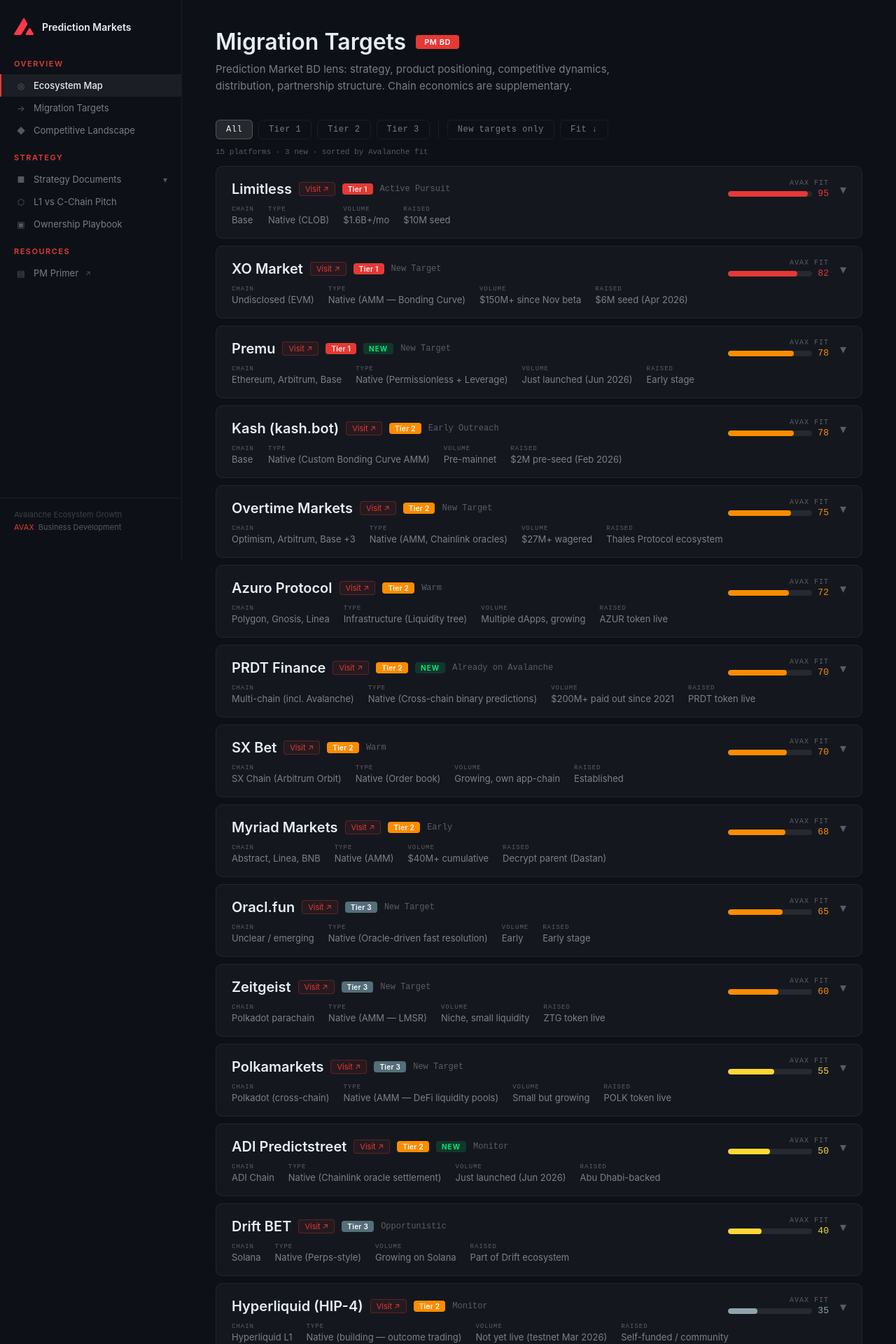
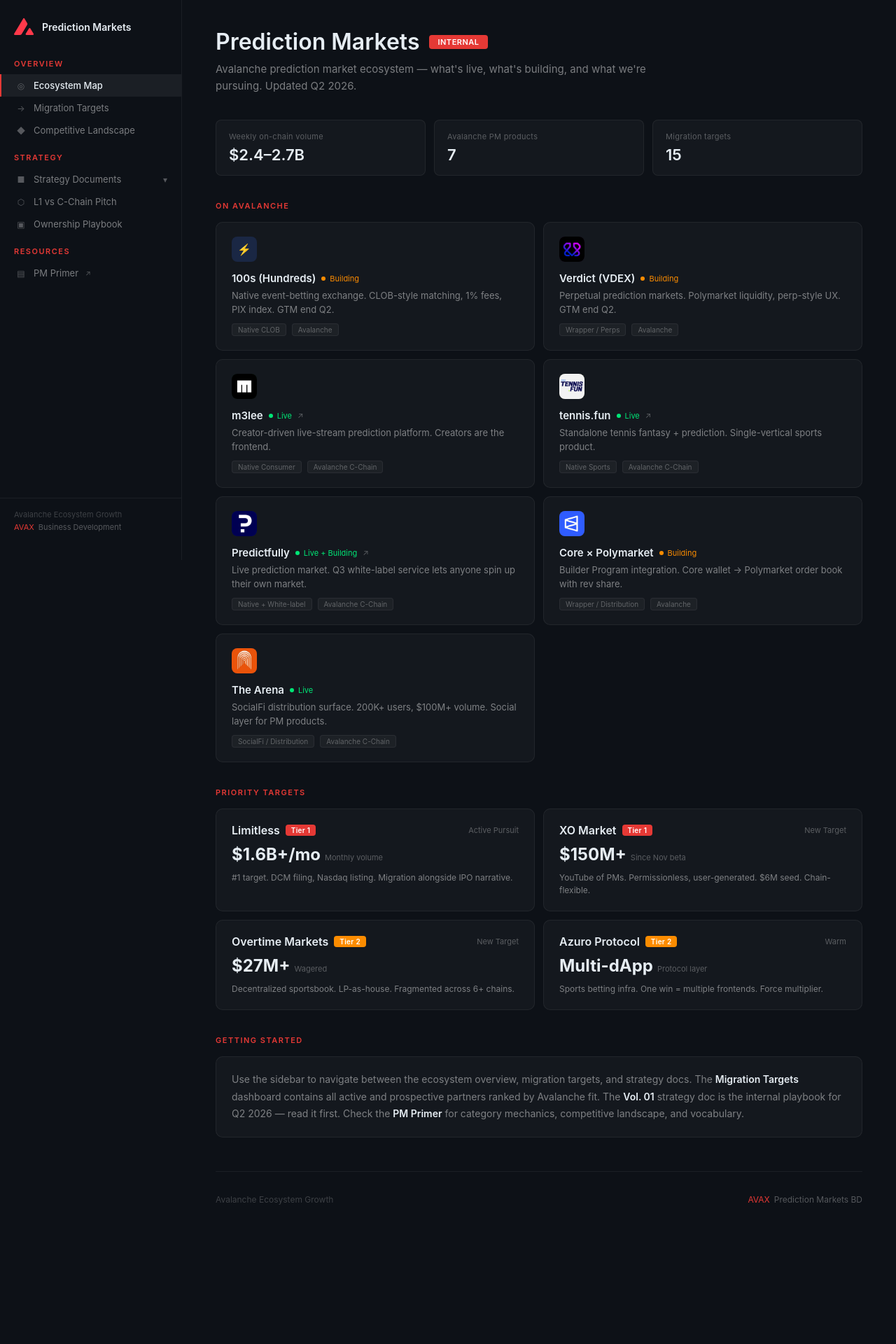
Before and after one commit to joeycannoliLABS/avax-prediction-markets, a Next.js app: page / in a window 1280 px wide. Shown: the top 1920 px of the page at 70% size. After the commit the page ends 1785 px from the top, so only its background shows below. Built offline with nearby package versions, Linux system fonts and the light colour scheme.

Commit message:
Update page.tsx

```diff
--- a/app/page.tsx
+++ b/app/page.tsx
@@ -1,217 +1,206 @@
 "use client";
 
-import { useState } from "react";
-import { migrationTargets } from "@/lib/data";
-import { PageHeader, SectionLabel, FitBar, TierBadge, NewBadge, Card } from "@/components/UI";
+import { ecosystemProducts, categoryStats } from "@/lib/data";
+import { StatCard, SectionLabel, Card, StatusDot, Tag } from "@/components/UI";
+import Link from "next/link";
 
-export default function TargetsPage() {
-  const [expandedIdx, setExpandedIdx] = useState<number | null>(null);
-  const [filter, setFilter] = useState("All");
-  const [showNewOnly, setShowNewOnly] = useState(false);
-  const [sortBy, setSortBy] = useState<"fit" | "alpha">("fit");
-
-  const filtered = migrationTargets
-    .filter((p) => filter === "All" || p.tier === filter)
-    .filter((p) => !showNewOnly || p.isNew)
-    .sort((a, b) => (sortBy === "fit" ? b.avaxFit - a.avaxFit : a.name.localeCompare(b.name)));
-
-  const btnStyle = (active: boolean, color?: string) => ({
-    background: active ? (color ? `${color}22` : "rgba(255,255,255,0.1)") : "transparent",
-    border: `1px solid ${active ? (color || "rgba(255,255,255,0.2)") : "var(--border)"}`,
-    color: active ? (color || "var(--text-primary)") : "var(--text-secondary)",
-    padding: "6px 14px",
-    borderRadius: 6,
-    cursor: "pointer",
-    fontFamily: "monospace",
-    fontSize: 12,
-    letterSpacing: 0.5,
-  });
+export default function Home() {
+  const targetHighlights = [
+    {
+      name: "Limitless",
+      tier: "Tier 1",
+      tierColor: "#E53935",
+      metric: "$1.6B+/mo",
+      metricLabel: "Monthly volume",
+      status: "Active Pursuit",
+      note: "#1 target. DCM filing, Nasdaq listing. Migration alongside IPO narrative.",
+    },
+    {
+      name: "XO Market",
+      tier: "Tier 1",
+      tierColor: "#E53935",
+      metric: "$150M+",
+      metricLabel: "Since Nov beta",
+      status: "New Target",
+      note: "YouTube of PMs. Permissionless, user-generated. $6M seed. Chain-flexible.",
+    },
+    {
+      name: "Overtime Markets",
+      tier: "Tier 2",
+      tierColor: "#FB8C00",
+      metric: "$27M+",
+      metricLabel: "Wagered",
+      status: "New Target",
+      note: "Decentralized sportsbook. LP-as-house. Fragmented across 6+ chains.",
+    },
+    {
+      name: "Azuro Protocol",
+      tier: "Tier 2",
+      tierColor: "#FB8C00",
+      metric: "Multi-dApp",
+      metricLabel: "Protocol layer",
+      status: "Warm",
+      note: "Sports betting infra. One win = multiple frontends. Force multiplier.",
+    },
+  ];
 
   return (
     <>
-      <PageHeader
-        title="Migration Targets"
-        badge="PM BD"
-        subtitle="Prediction Market BD lens: strategy, product positioning, competitive dynamics, distribution, partnership structure. Chain economics are supplementary."
-      />
+      {/* Header with Avalanche logo */}
+      <div style={{ marginBottom: 36 }}>
+        <div style={{ display: "flex", alignItems: "center", gap: 14, marginBottom: 8, flexWrap: "wrap" }}>
 
-      <div style={{ display: "flex", gap: 8, marginBottom: 12, flexWrap: "wrap", alignItems: "center" }}>
-        {["All", "Tier 1", "Tier 2", "Tier 3"].map((t) => (
-          <button key={t} onClick={() => setFilter(t)} style={btnStyle(filter === t)}>
-            {t}
-          </button>
-        ))}
-        <div style={{ width: 1, height: 24, background: "var(--border)", margin: "0 4px" }} />
-        <button onClick={() => setShowNewOnly(!showNewOnly)} style={btnStyle(showNewOnly, "#00E676")}>
-          New targets only
-        </button>
-        <button onClick={() => setSortBy(sortBy === "fit" ? "alpha" : "fit")} style={btnStyle(false)}>
-          {sortBy === "fit" ? "Fit ↓" : "A→Z"}
-        </button>
+          <h1 style={{ fontSize: 32, fontWeight: 600, margin: 0, color: "var(--text-primary)" }}>
+            Prediction Markets
+          </h1>
+          <span
+            style={{
+              background: "var(--avax-red)",
+              color: "#fff",
+              fontSize: 11,
+              fontWeight: 600,
+              padding: "3px 12px",
+              borderRadius: 4,
+              letterSpacing: 0.5,
+            }}
+          >
+            INTERNAL
+          </span>
+        </div>
+        <p style={{ fontSize: 15, color: "var(--text-secondary)", margin: 0, lineHeight: 1.6, maxWidth: 640 }}>
+          Avalanche prediction market ecosystem — what&apos;s live, what&apos;s building, and what we&apos;re pursuing. Updated Q2 2026.
+        </p>
       </div>
 
-      <div style={{ fontSize: 11, color: "var(--text-tertiary)", fontFamily: "monospace", marginBottom: 14 }}>
-        {filtered.length} platform{filtered.length !== 1 ? "s" : ""} ·{" "}
-        {migrationTargets.filter((p) => p.isNew).length} new · sorted by{" "}
-        {sortBy === "fit" ? "Avalanche fit" : "name"}
+      {/* Stats - 3 columns */}
+      <div style={{ display: "grid", gridTemplateColumns: "repeat(3, 1fr)", gap: 12, marginBottom: 36 }}>
+        {categoryStats.map((s) => (
+          <StatCard key={s.label} label={s.label} value={s.value} />
+        ))}
       </div>
 
-      {filtered.map((p, i) => (
-        <div
-          key={p.name}
-          onClick={() => setExpandedIdx(expandedIdx === i ? null : i)}
-          style={{
-            background: expandedIdx === i ? "rgba(255,255,255,0.06)" : "var(--bg-card)",
-            border: `1px solid ${expandedIdx === i ? p.tierColor + "44" : "var(--border)"}`,
-            borderRadius: 10,
-            padding: "18px 22px",
-            cursor: "pointer",
-            transition: "all 0.2s ease",
-            marginBottom: 10,
-          }}
-        >
-          <div style={{ display: "flex", alignItems: "center", justifyContent: "space-between", flexWrap: "wrap", gap: 8 }}>
-            <div style={{ display: "flex", alignItems: "center", gap: 10, flexWrap: "wrap" }}>
-              <span style={{ fontSize: 20, fontWeight: 600, color: "var(--text-primary)" }}>{p.name}</span>
-              {p.website && (
-                <a
-                  href={p.website}
-                  target="_blank"
-                  rel="noopener noreferrer"
-                  onClick={(e: React.MouseEvent) => e.stopPropagation()}
+      {/* Ecosystem products */}
+      <SectionLabel>ON AVALANCHE</SectionLabel>
+      <div style={{ display: "grid", gridTemplateColumns: "1fr 1fr", gap: 12, marginBottom: 36 }}>
+        {ecosystemProducts.map((p) => {
+          const inner = (
+            <Card key={p.name} hover>
+              <div style={{ display: "flex", alignItems: "center", gap: 12, marginBottom: 14 }}>
+                {p.logoUrl ? (
+                  <img
+                    src={p.logoUrl}
+                    alt={p.name}
+                    width={36}
+                    height={36}
+                    style={{ borderRadius: 8, background: p.iconBg, objectFit: "contain" }}
+                    onError={(e) => {
+                      const target = e.target as HTMLImageElement;
+                      target.style.display = "none";
+                      const fallback = target.nextElementSibling as HTMLElement;
+                      if (fallback) fallback.style.display = "flex";
+                    }}
+                  />
+                ) : null}
+                <div
                   style={{
-                    fontSize: 11,
-                    color: "var(--avax-red)",
-                    textDecoration: "none",
+                    width: 36,
+                    height: 36,
+                    borderRadius: 8,
+                    background: p.iconBg,
+                    display: p.logoUrl ? "none" : "flex",
+                    alignItems: "center",
+                    justifyContent: "center",
+                    fontSize: 16,
+                    color: p.iconColor,
+                    flexShrink: 0,
+                  }}
+                >
+                  {p.icon}
+                </div>
+              </div>
+              <div style={{ display: "flex", alignItems: "center", gap: 8, marginBottom: 6 }}>
+                <span style={{ fontSize: 15, fontWeight: 600, color: "var(--text-primary)" }}>{p.name}</span>
+                <span style={{ display: "flex", alignItems: "center", fontSize: 11, color: p.statusColor }}>
+                  <StatusDot color={p.statusColor} />
+                  {p.status}
+                </span>
+                {p.href && (
+                  <span style={{ fontSize: 11, color: "var(--text-tertiary)" }}>↗</span>
+                )}
+              </div>
+              <p style={{ fontSize: 13, color: "var(--text-secondary)", margin: "0 0 10px", lineHeight: 1.5 }}>
+                {p.description}
+              </p>
+              <div style={{ display: "flex", gap: 8 }}>
+                <Tag>{p.type}</Tag>
+                <Tag>{p.chain}</Tag>
+              </div>
+            </Card>
+          );
+
+          if (p.href) {
+            return (
+              <a key={p.name} href={p.href} target="_blank" rel="noopener noreferrer" style={{ textDecoration: "none", color: "inherit" }}>
+                {inner}
+              </a>
+            );
+          }
+          return <div key={p.name}>{inner}</div>;
+        })}
+      </div>
+
+      {/* Target highlights */}
+      <SectionLabel>PRIORITY TARGETS</SectionLabel>
+      <div style={{ display: "grid", gridTemplateColumns: "1fr 1fr", gap: 12, marginBottom: 36 }}>
+        {targetHighlights.map((t) => (
+          <Card key={t.name} hover>
+            <div style={{ display: "flex", alignItems: "center", justifyContent: "space-between", marginBottom: 10 }}>
+              <div style={{ display: "flex", alignItems: "center", gap: 8 }}>
+                <span style={{ fontSize: 16, fontWeight: 600, color: "var(--text-primary)" }}>{t.name}</span>
+                <span
+                  style={{
+                    fontSize: 10,
+                    fontWeight: 600,
                     padding: "2px 8px",
                     borderRadius: 4,
-                    border: "1px solid rgba(229,57,53,0.3)",
-                    background: "rgba(229,57,53,0.08)",
-                    display: "inline-flex",
-                    alignItems: "center",
-                    gap: 4,
+                    background: t.tierColor,
+                    color: "#fff",
+                    letterSpacing: 0.3,
                   }}
                 >
-                  Visit ↗
-                </a>
-              )}
-              <TierBadge tier={p.tier} color={p.tierColor} />
-              {p.isNew && <NewBadge />}
-              <span style={{ color: "var(--text-tertiary)", fontSize: 12, fontFamily: "monospace" }}>{p.status}</span>
+                  {t.tier}
+                </span>
+              </div>
+              <span style={{ fontSize: 11, color: "var(--text-tertiary)" }}>{t.status}</span>
             </div>
-            <div style={{ display: "flex", alignItems: "center", gap: 16 }}>
-              <div style={{ textAlign: "right" as const }}>
-                <div style={{ fontSize: 10, color: "var(--text-tertiary)", fontFamily: "monospace", letterSpacing: 1, marginBottom: 2 }}>
-                  AVAX FIT
-                </div>
-                <FitBar value={p.avaxFit} />
-              </div>
-              <span
-                style={{
-                  color: "var(--text-tertiary)",
-                  fontSize: 18,
-                  transition: "transform 0.2s",
-                  transform: expandedIdx === i ? "rotate(180deg)" : "rotate(0deg)",
-                }}
-              >
-                ▾
-              </span>
+            <div style={{ display: "flex", alignItems: "baseline", gap: 6, marginBottom: 10 }}>
+              <span style={{ fontSize: 24, fontWeight: 700, color: "var(--text-primary)" }}>{t.metric}</span>
+              <span style={{ fontSize: 11, color: "var(--text-tertiary)" }}>{t.metricLabel}</span>
             </div>
-          </div>
+            <p style={{ fontSize: 12, color: "var(--text-secondary)", margin: 0, lineHeight: 1.5 }}>{t.note}</p>
+          </Card>
+        ))}
+      </div>
 
-          <div style={{ display: "flex", gap: 20, marginTop: 10, flexWrap: "wrap" }}>
-            {[
-              { label: "Chain", value: p.chain },
-              { label: "Type", value: p.type },
-              { label: "Volume", value: p.volume },
-              { label: "Raised", value: p.raised },
-            ].map((s) => (
-              <div key={s.label}>
-                <div style={{ fontSize: 9, color: "var(--text-tertiary)", fontFamily: "monospace", letterSpacing: 1, marginBottom: 2 }}>
-                  {s.label.toUpperCase()}
-                </div>
-                <div style={{ fontSize: 13, color: "var(--text-secondary)" }}>{s.value}</div>
-              </div>
-            ))}
-          </div>
-
-          {expandedIdx === i && (
-            <div style={{ marginTop: 18, paddingTop: 18, borderTop: "1px solid var(--border)" }}>
-              <div style={{ display: "grid", gridTemplateColumns: "1fr 1fr", gap: 18, marginBottom: 18 }}>
-                <DetailBlock title="WHAT'S BROKEN FOR THEM" content={p.pain} color="#E53935" icon="◆" />
-                <DetailBlock title="HOW TO PITCH" content={p.pitch} color="#00E676" icon="→" />
-              </div>
-              <div style={{ display: "grid", gridTemplateColumns: "1fr 1fr", gap: 18, marginBottom: 18 }}>
-                <DetailBlock title="PM STRATEGY & COMPETITIVE NOTES" content={p.pmNotes} color="#FDD835" icon="◎" />
-                <DetailBlock title="CHAIN / INFRA (SUPPLEMENTARY)" content={p.chainNotes} color="rgba(255,255,255,0.35)" icon="⬡" />
-              </div>
-              <div style={{ background: "rgba(255,255,255,0.03)", borderRadius: 6, padding: "10px 14px" }}>
-                <span style={{ fontSize: 10, fontFamily: "monospace", color: "var(--text-tertiary)", letterSpacing: 1 }}>
-                  URGENCY{" "}
-                </span>
-                <span style={{ fontSize: 13, color: "var(--text-secondary)" }}>{p.urgency}</span>
-              </div>
-            </div>
-          )}
-        </div>
-      ))}
-
-      <div
-        style={{
-          marginTop: 32,
-          padding: "20px 22px",
-          background: "rgba(253,216,53,0.06)",
-          border: "1px solid rgba(253,216,53,0.15)",
-          borderRadius: 10,
-        }}
-      >
-        <div style={{ fontFamily: "monospace", fontSize: 10, letterSpacing: 1.5, color: "#FDD835", marginBottom: 8, fontWeight: 700 }}>
-          ◎ STRATEGIC READS
-        </div>
-        <div style={{ fontSize: 13, lineHeight: 1.7, color: "var(--text-secondary)" }}>
-          <strong style={{ color: "var(--text-primary)" }}>The category-defining swing:</strong> Limitless remains the
-          #1 target. Their IPO narrative, growth trajectory, and workload profile align with Avalanche better than any
-          other partner on the board.
-          <br />
-          <br />
-          <strong style={{ color: "var(--text-primary)" }}>The new high-upside play:</strong> Premu. Just launched with permissionless
-          market creation + 2.5x leverage on Ethereum/Arbitrum/Base. Combines XO&apos;s user-generated model with Verdict&apos;s
-          leverage thesis. No ecosystem lock-in, World Cup timing, EVM-native. Move before they settle into Arbitrum.
-          <br />
-          <br />
-          <strong style={{ color: "var(--text-primary)" }}>The hidden asset:</strong> PRDT Finance is already deployed on
-          Avalanche but has no ecosystem relationship. $200M+ paid out since 2021, 80% revenue share to stakers. This
-          isn&apos;t a migration — it&apos;s a deepening. Co-funded liquidity and featured placement could make Avalanche
-          their primary chain.
-          <br />
-          <br />
-          <strong style={{ color: "var(--text-primary)" }}>The ecosystem multiplier:</strong> Azuro. One win here means
-          multiple sports frontends, not one. This is how you win a vertical without signing ten individual deals.
-          <br />
-          <br />
-          <strong style={{ color: "var(--text-primary)" }}>The TradFi invasion:</strong> 13 federally regulated platforms
-          are now live in the US — DraftKings, FanDuel, Fanatics, OG (Crypto.com), Gemini all launched prediction products.
-          The pitch to every on-chain target shifts: &quot;FanDuel and DraftKings are coming for your users with massive
-          distribution. Your edge is being on-chain, permissionless, and composable. Avalanche makes that edge as sharp
-          as possible.&quot;
-          <br />
-          <br />
-          <strong style={{ color: "var(--text-primary)" }}>The timing catalyst:</strong> World Cup 2026 is live NOW.
-          Every sports-facing target (Overtime, Azuro, SX Bet, Premu, ADI Predictstreet) has a volume spike happening.
-          Post-tournament is the window for expansion conversations.
-        </div>
-      </div>
+      {/* Getting started */}
+      <SectionLabel>GETTING STARTED</SectionLabel>
+      <Card>
+        <p style={{ fontSize: 14, color: "var(--text-secondary)", margin: 0, lineHeight: 1.75 }}>
+          Use the sidebar to navigate between the ecosystem overview, migration targets, and strategy docs. The{" "}
+          <Link href="/targets" style={{ color: "var(--text-primary)", fontWeight: 600 }}>
+            Migration Targets
+          </Link>{" "}
+          dashboard contains all active and prospective partners ranked by Avalanche fit. The{" "}
+          <Link href="/strategy" style={{ color: "var(--text-primary)", fontWeight: 600 }}>
+            Vol. 01
+          </Link>{" "}
+          strategy doc is the internal playbook for Q2 2026 — read it first. Check the{" "}
+          <Link href="/primer" style={{ color: "var(--text-primary)", fontWeight: 600 }}>
+            PM Primer
+          </Link>{" "}
+          for category mechanics, competitive landscape, and vocabulary.
+        </p>
+      </Card>
     </>
   );
 }
-
-function DetailBlock({ title, content, color, icon }: { title: string; content: string; color: string; icon: string }) {
-  return (
-    <div>
-      <div style={{ fontSize: 10, fontFamily: "monospace", letterSpacing: 1.5, color, marginBottom: 6, fontWeight: 700 }}>
-        {icon} {title}
-      </div>
-      <div style={{ fontSize: 13, lineHeight: 1.65, color: "var(--text-secondary)" }}>{content}</div>
-    </div>
-  );
-}
```
